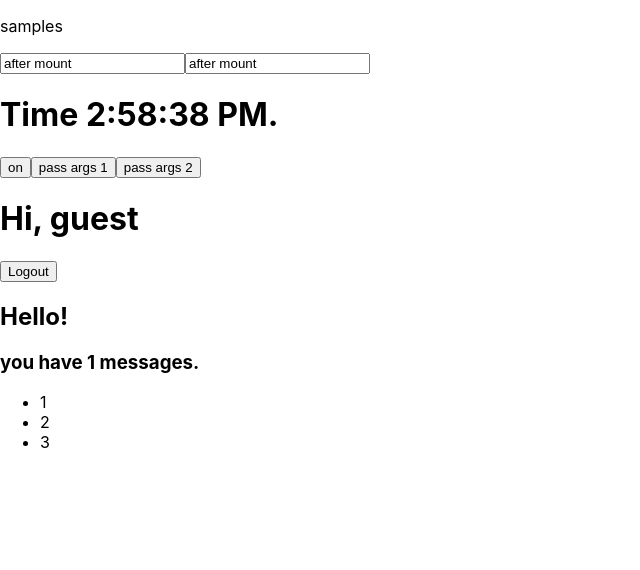
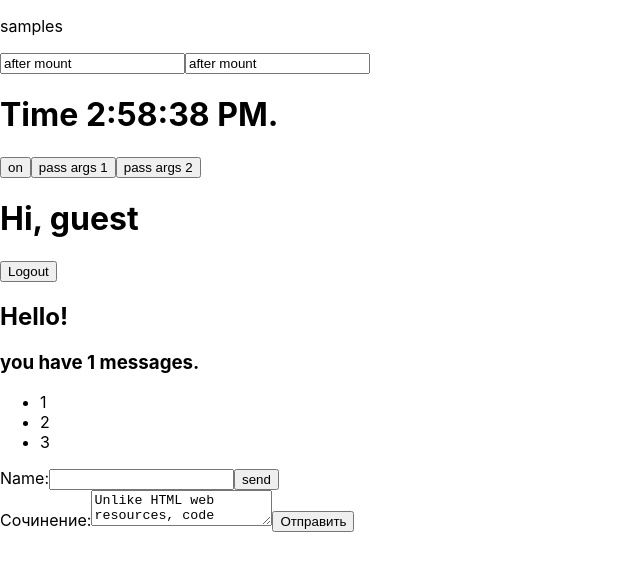
Before and after one commit to minimalMeh/React_Learning, a React (Create React App) app in the folder react-learning/: page / in a window 1280 px wide. Shown: the top 570 px of the page, without its empty margins (0-640 px from the left). Built offline with nearby package versions, Linux system fonts and the light colour scheme.

Commit message:
essay and name forms

```diff
--- a/react-learning/src/App.tsx
+++ b/react-learning/src/App.tsx
@@ -5,6 +5,7 @@ import { Clock } from './states/Clock';
 import { ToggleButton } from './states/ToggleButton';
 import { LoginControl } from './conditional_rendering/LoginControl';
 import { NumberList } from './lists/NumberList';
+import { NameForm, EssayForm } from './forms/NameForm';
 
 function App() {
   return (
@@ -15,6 +16,8 @@ function App() {
       <ToggleButton />
       <LoginControl />
       <NumberList numbers={[1, 2, 3]}/>
+      <NameForm />
+      <EssayForm />
     </div>
   );
 }
--- /dev/null
+++ b/react-learning/src/forms/NameForm.tsx
@@ -0,0 +1,63 @@
+import React from 'react';
+
+export class NameForm extends React.Component<{}, {value: string}> {
+
+    constructor(props: any) {
+        super(props);
+        this.state = { value: '' };
+    }
+
+    private handleChange = (event: React.ChangeEvent<HTMLInputElement>) => {
+        this.setState({value: event.target.value})
+    }
+
+    private handleSubmit = (event: React.FormEvent<HTMLFormElement>) => {
+        alert("Sent name: " + this.state.value);
+        event.preventDefault();
+    }
+
+    render() {
+        return (
+            <div>
+                <form onSubmit={this.handleSubmit}>
+                    <label>
+                        Name:
+                    </label>
+                    <input type="text" value={this.state.value} name="name" onChange={this.handleChange}/>
+                    <input type="submit" value="send"/>
+                </form>
+            </div>
+        );
+    }
+}
+
+export class EssayForm extends React.Component<{}, {value: string}> {
+
+    constructor(props: any) {
+        super(props);
+        this.state = {
+            value: "Unlike HTML web resources, code components are rendered as a part of the same context, load at the same time as any other components, providing a seamless experience for the users."
+        }
+    }
+
+    private handleChange = (event: React.ChangeEvent<HTMLTextAreaElement>) => {
+        this.setState({value: event.target.value});
+      }
+
+    private handleSubmit = (event: React.FormEvent<HTMLFormElement>) => {
+       alert('essay sent: ' + this.state.value);
+       event.preventDefault();
+    }
+
+    render() {
+        return (
+          <form onSubmit={this.handleSubmit}>
+            <label>
+              Сочинение:
+              <textarea value={this.state.value} onChange={this.handleChange} />
+            </label>
+            <input type="submit" value="Отправить" />
+          </form>
+        );
+      }
+}
```
